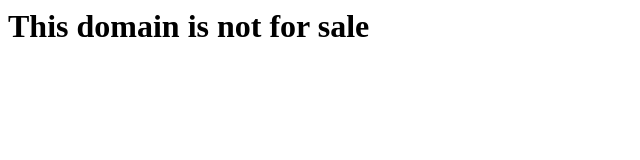
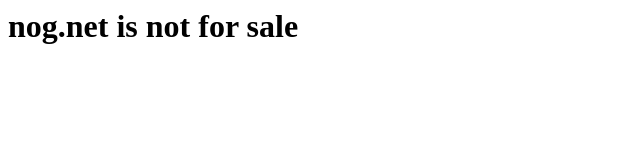
Before and after one commit to tnalpgge/tnalpgge.github.io, a plain HTML site: page index.html in a window 1280 px wide. Shown: the whole page, without its empty margins (0-640 px from the left). Drawn offline with Linux system fonts and the light colour scheme.

Commit message:
Same intent, different details

```diff
--- a/index.html
+++ b/index.html
@@ -1,8 +1,8 @@
 <html>
   <head>
-    <title>This domain is not for sale</title>
+    <title>What's not for sale</title>
   </head>
   <body>
-    <h1>This domain is not for sale</h1>
+    <h1>nog.net is not for sale</h1>
   </body>
 </html>
```
